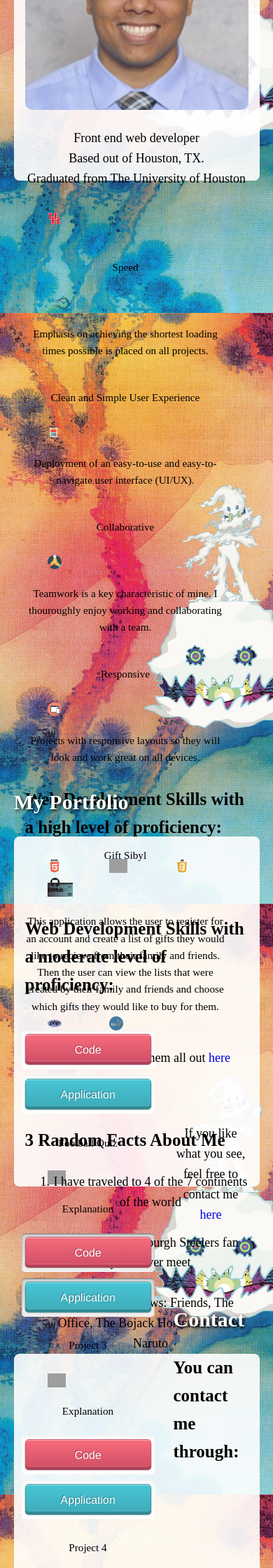
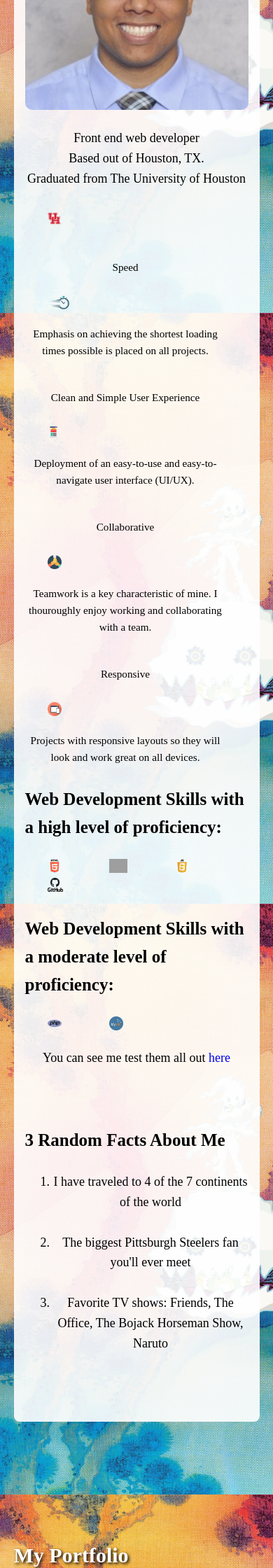
Before and after one commit to nco7317/nicholasnwadei.github.io, a PHP site: page / in a window 390 px wide. Shown: the part 1241-3481 px from the top of the page at 70% size. Run offline with PHP 8.4, Linux system fonts and the light colour scheme; grey boxes are pictures that could not be loaded.

Commit message:
mobile styling

```diff
--- a/css/style.css
+++ b/css/style.css
@@ -400,6 +400,7 @@
 	flex-direction: column;
 	justify-content: center;
 	align-items: center;
+	height: auto;
 	}
   /* -------------------------------------------separator--------------------*/
 	.banner,
--- a/index.html
+++ b/index.html
@@ -30,7 +30,7 @@
 
 		<div class="row">
 			<h2 id="about">About Me</h2>
-		<form class="form-items">
+		<form>
 
 		<div id="primary" class="primary col">
 			<img class="profile-pic" src="img/profile.jpg" alt="Nicholas Nwadei" class="profile-image">
@@ -94,7 +94,7 @@
 <br>
 <br>
 <h2 id="contact">Contact</h2>
-<form class="form">
+<form>
  <div id="tertiary" class="tertiary col">
 	 <h3 class="lang" >You can contact me through:</h3>
 	 	<div class="img">
```
